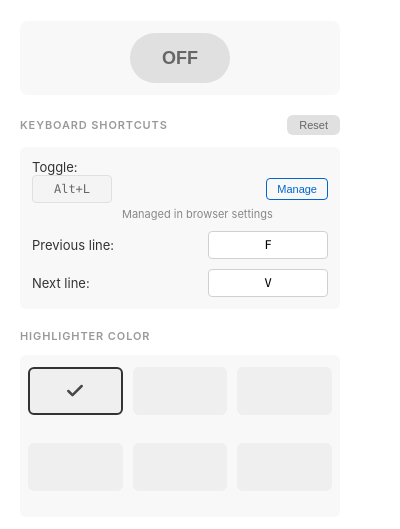
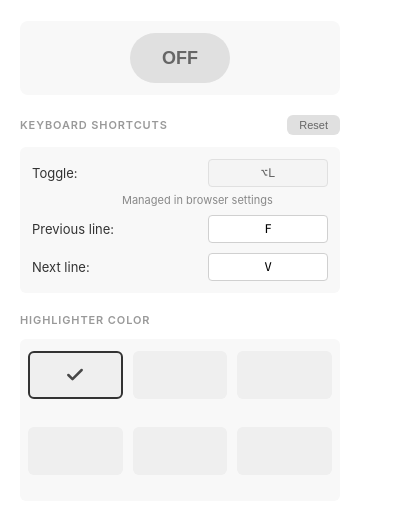
Before and after one commit to kylechadha/line-highlighter, a browser extension: page src/popup.html in a window 400 px wide. Shown: the part 67-596 px from the top of the page. Drawn offline with Linux system fonts and the light colour scheme.

Commit message:
fix: improve Chrome commands UI and remove duplicate entry
- Change description to 'Activate the extension' to avoid duplicate
- Make shortcut button itself clickable instead of separate Manage button
- Fix popup layout and alignment issues
- Simplify UI by removing unnecessary wrapper elements

```diff
--- a/src/popup-styles.css
+++ b/src/popup-styles.css
@@ -202,53 +202,32 @@ h2 {
 }
 
 /* Chrome-managed shortcut styles */
-.chrome-shortcut-item {
-  flex-direction: column;
-  align-items: flex-start;
-}
-
-.chrome-shortcut-wrapper {
-  display: flex;
-  align-items: center;
-  width: 100%;
-  justify-content: space-between;
-}
-
 .chrome-shortcut {
+  flex: 1;
+  max-width: 120px;
+  padding: 6px 10px;
   font-family: "SF Mono", Monaco, "Courier New", monospace;
   font-size: 12px;
   font-weight: 500;
+  text-align: center;
   color: #666;
-  padding: 6px 10px;
   background: #f4f4f4;
   border: 1px solid #e0e0e0;
   border-radius: 4px;
-  min-width: 80px;
-  text-align: center;
+  cursor: pointer;
+  transition: all 0.2s ease;
+}
+
+.chrome-shortcut:hover {
+  background: #e8e8e8;
+  border-color: #999;
 }
 
 .chrome-shortcut-hint {
   font-size: 11px;
   color: #888;
-  margin-top: 4px;
-  margin-left: 90px;
-}
-
-.manage-btn {
-  font-size: 11px;
-  font-weight: 500;
-  color: #0066cc;
-  background: transparent;
-  border: 1px solid #0066cc;
-  border-radius: 4px;
-  cursor: pointer;
-  padding: 4px 10px;
-  transition: all 0.2s ease;
-}
-
-.manage-btn:hover {
-  background: #0066cc;
-  color: white;
+  margin: -4px 0 8px 0;
+  padding-left: 90px;
 }
 
 /* Color Picker */
--- a/src/popup.html
+++ b/src/popup.html
@@ -26,14 +26,11 @@
           <button id="reset-shortcuts" class="reset-btn">Reset</button>
         </div>
         <div class="shortcut-list">
-          <div class="shortcut-item chrome-shortcut-item">
-            <label for="shortcut-toggle">Toggle:</label>
-            <div class="chrome-shortcut-wrapper">
-              <span id="chrome-shortcut" class="chrome-shortcut">Alt+L</span>
-              <button id="manage-shortcuts" class="manage-btn">Manage</button>
-            </div>
-            <div class="chrome-shortcut-hint">Managed in browser settings</div>
+          <div class="shortcut-item">
+            <label>Toggle:</label>
+            <button id="chrome-shortcut" class="chrome-shortcut">⌥L</button>
           </div>
+          <div class="chrome-shortcut-hint">Managed in browser settings</div>
           <div class="shortcut-item">
             <label for="shortcut-up">Previous line:</label>
             <input type="text" id="shortcut-up" class="shortcut-input" readonly value="F">
--- a/src/popup.js
+++ b/src/popup.js
@@ -322,23 +322,22 @@ function initColorPicker() {
   });
 }
 
-// Initialize Chrome command display and manage button
+// Initialize Chrome command display and clickable shortcut
 async function initChromeCommand() {
   // Get Chrome commands
   const commands = await chrome.runtime.sendMessage({ type: 'getCommands' });
   const toggleCommand = commands?.find(cmd => cmd.name === 'toggle-highlighter');
 
   // Display the actual shortcut or fallback
-  const shortcutSpan = document.getElementById('chrome-shortcut');
+  const shortcutBtn = document.getElementById('chrome-shortcut');
   if (toggleCommand && toggleCommand.shortcut) {
-    shortcutSpan.textContent = toggleCommand.shortcut;
+    shortcutBtn.textContent = toggleCommand.shortcut;
   } else {
-    shortcutSpan.textContent = 'Not set';
+    shortcutBtn.textContent = 'Not set';
   }
 
-  // Handle manage button click
-  const manageBtn = document.getElementById('manage-shortcuts');
-  manageBtn.addEventListener('click', () => {
+  // Make shortcut clickable to open Chrome settings
+  shortcutBtn.addEventListener('click', () => {
     chrome.tabs.create({ url: 'chrome://extensions/shortcuts' });
   });
 }
```
Also changed, not shown: manifest.json.
